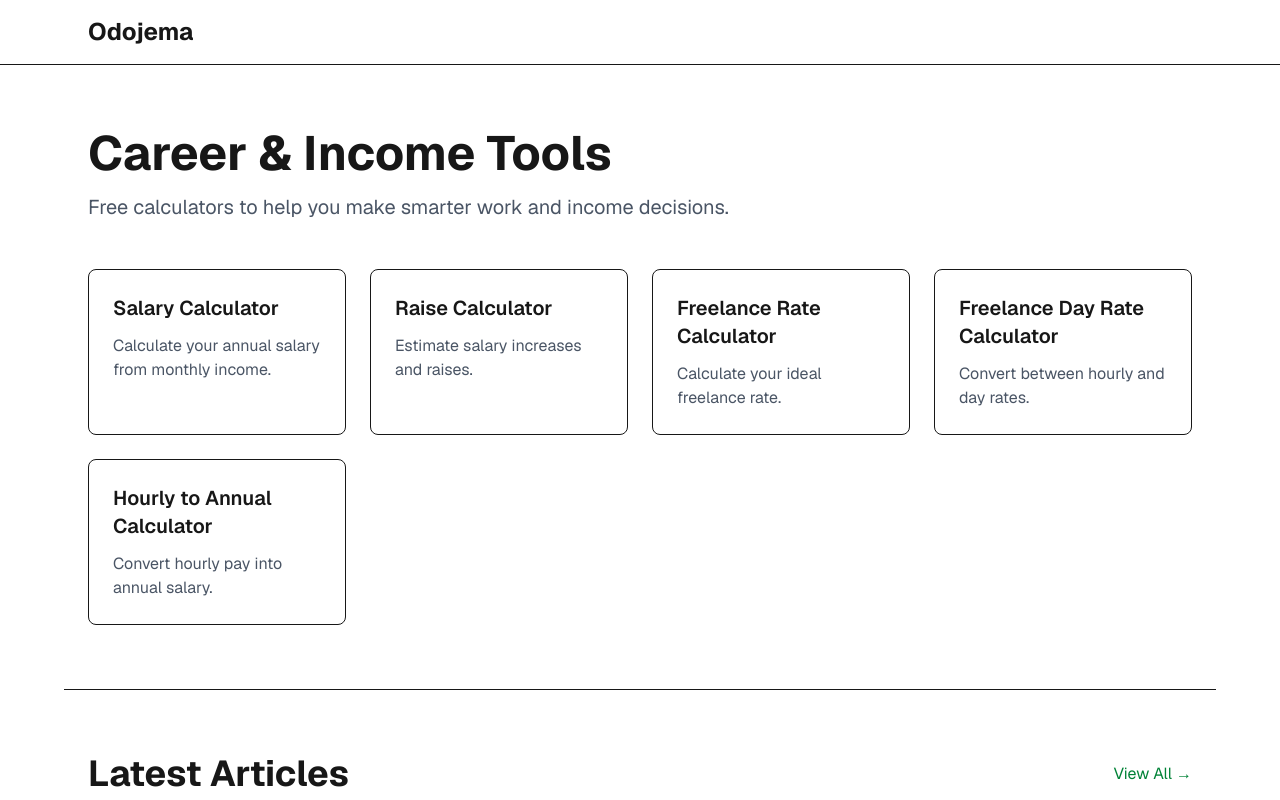
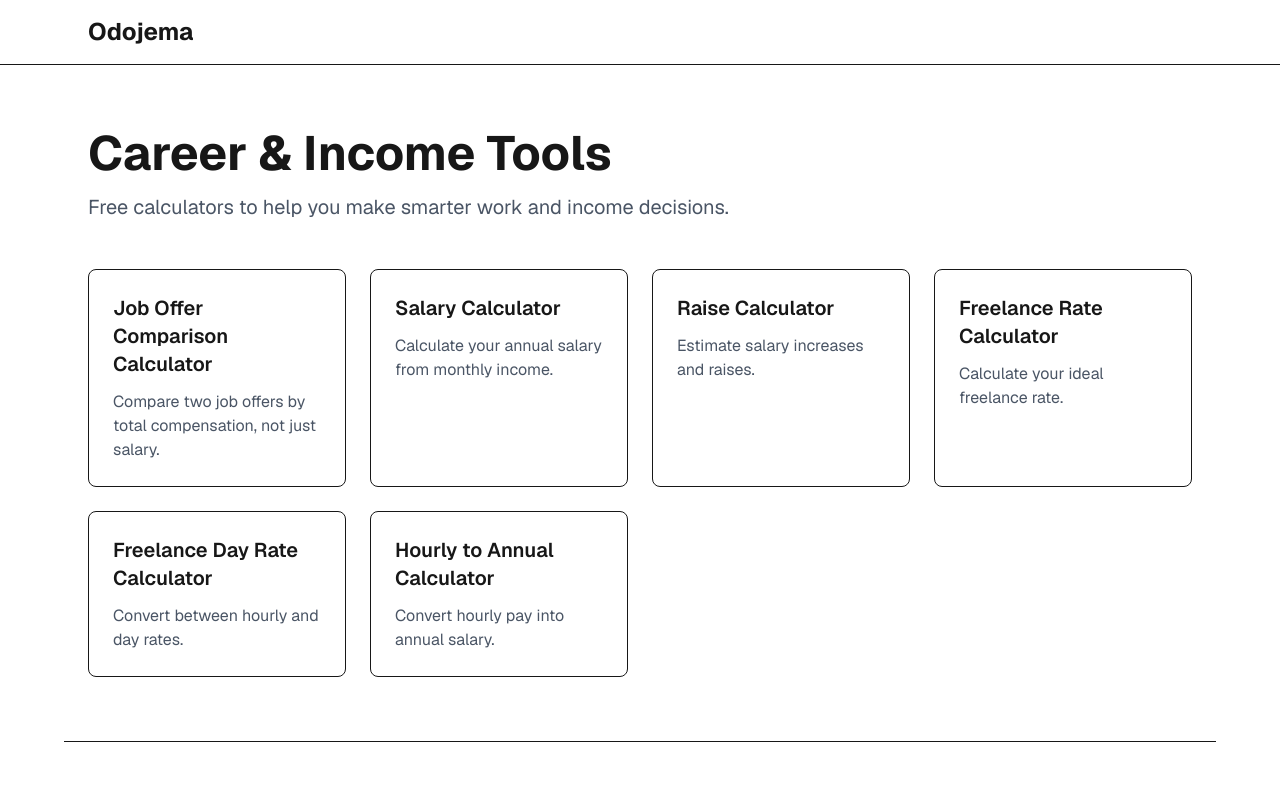
Before and after one commit to ronaldroi2008-droid/odojema, a Next.js app: page / in a window 1280 px wide. Shown: the top 800 px of the page. Built offline with nearby package versions, Linux system fonts and the light colour scheme.

Commit message:
Add job offer comparison calculator to homepage

```diff
--- a/app/page.tsx
+++ b/app/page.tsx
@@ -5,6 +5,11 @@ export default function Home() {
   const posts = getAllPosts().slice(0, 3);
 
   const tools = [
+    {
+      title: "Job Offer Comparison Calculator",
+      href: "/job-offer-comparison-calculator",
+      description: "Compare two job offers by total compensation, not just salary.",
+    },
     {
       title: "Salary Calculator",
       href: "/salary-calculator",
```
